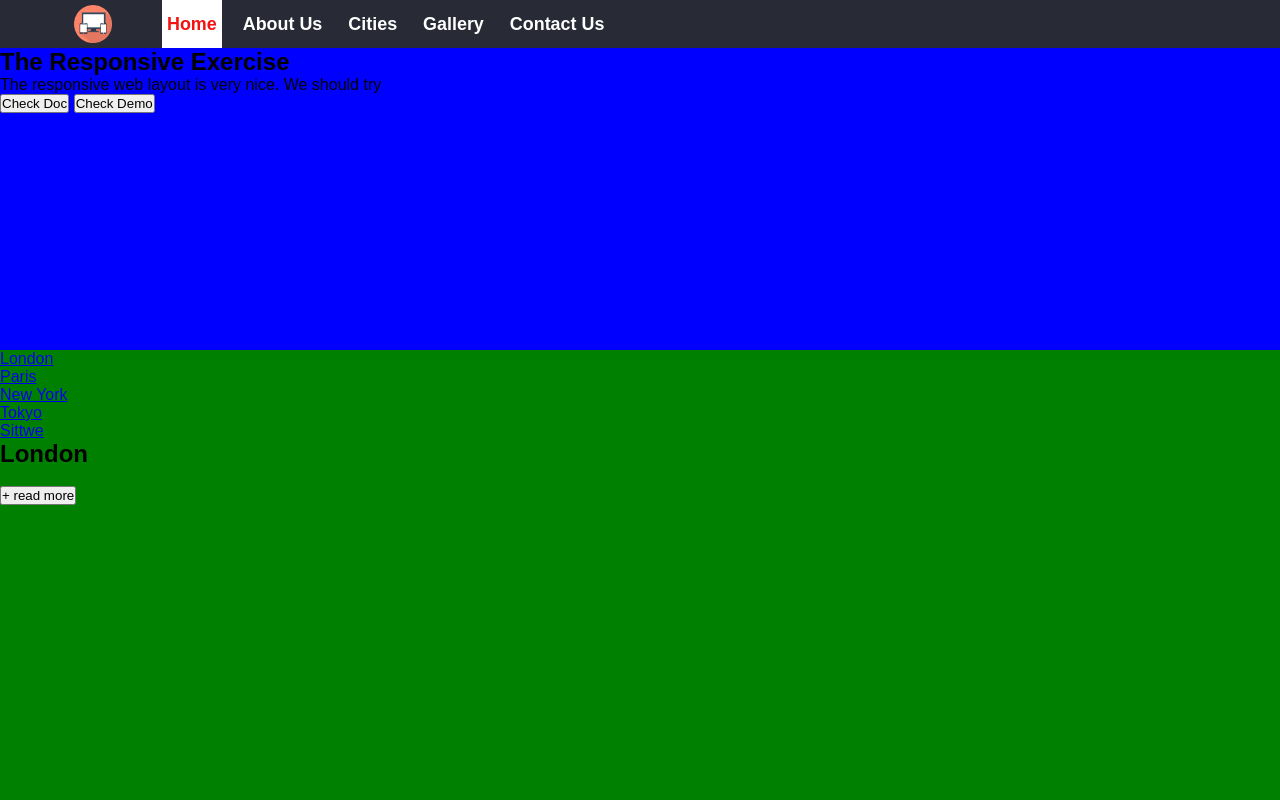
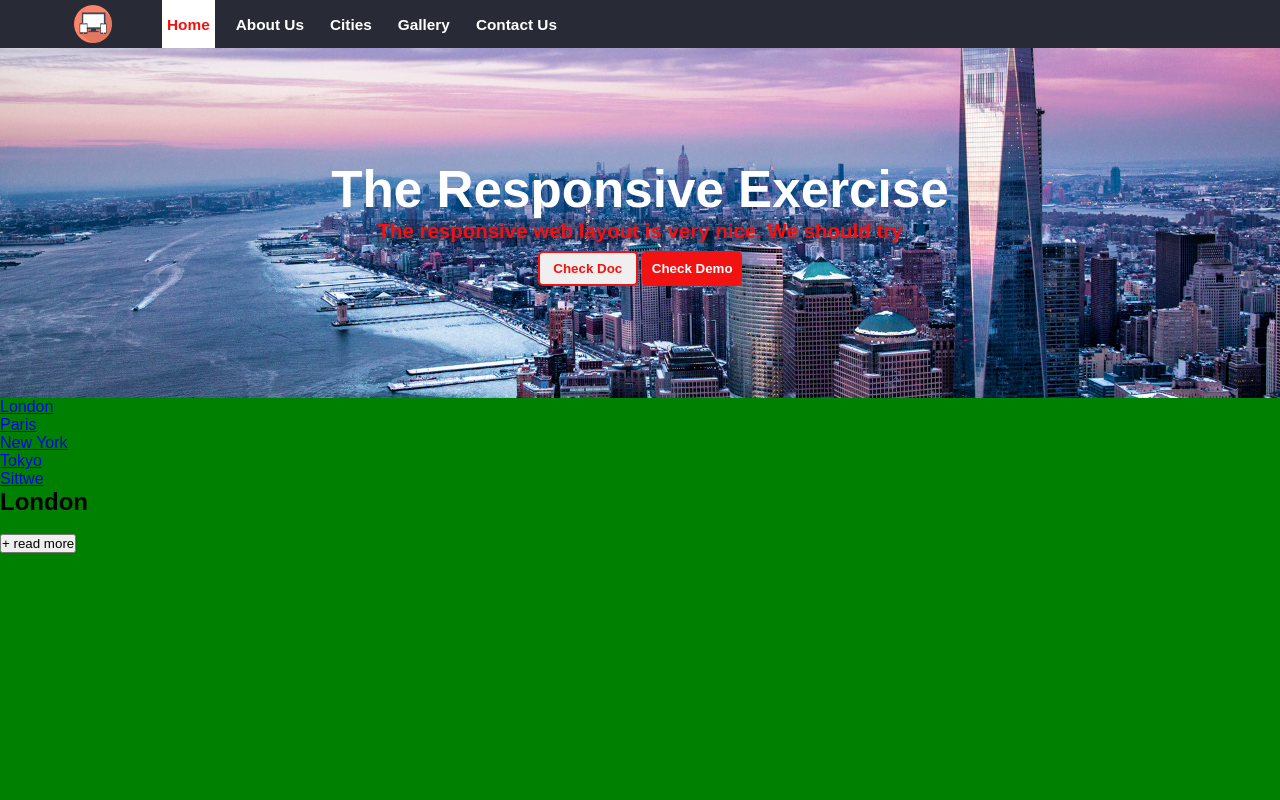
Before and after one commit to htoomgt/SERC_Basic_Web_Dev_Lessons, a plain HTML site: page day_12/responsive_exercise.html in a window 1280 px wide. Shown: the top 800 px of the page. Drawn offline with Linux system fonts and the light colour scheme.

Commit message:
jumbotron updated

```diff
--- a/day_12/responsive_exercise.html
+++ b/day_12/responsive_exercise.html
@@ -21,11 +21,13 @@
             <a href="#">Gallery</a>
             <a href="#">Contact Us</a>
         </nav>
-        <section>
+        <section id="section_jumbotron">
             <h1>The Responsive Exercise</h1>
             <p> The responsive web layout is very nice. We should try</p>
-            <button> Check Doc</button>
-            <button> Check Demo</button>
+            <div class="mt-8">
+                <button class="outlinedButton"> Check Doc</button>
+                <button class="fillButton"> Check Demo</button>
+            </div>
         </section>
     </header>
     <!-- header section end -->
--- a/day_12/styles/style_responsive.css
+++ b/day_12/styles/style_responsive.css
@@ -35,8 +35,8 @@ nav a{
     justify-content: center;
     align-items: center;
     margin-right: 16px;
-    font-size: 1.4vw;
-    font-weight: bold;
+    font-size: 1.2vw;
+    font-weight: 550;
     padding: 5px;
 }
 
@@ -53,9 +53,52 @@ nav a:nth-child(1){
     margin-right: 0px;
 }
 
+section#section_jumbotron{
+
+    background: url('../images/city-wallpapers-4k.jpg') no-repeat center fixed;
+    background-size:cover;
+    height: 350px;
+    display: flex;
+    flex-direction: column;
+    justify-content: center;
+    align-items: center;
+
+}
+section#section_jumbotron h1{
+    color: white;
+    font-size:4vw;
+    font-weight: bold;
+}
+section#section_jumbotron p{
+    color: #f21212;
+    font-size:1.6vw;
+    font-weight: 600;
+    background-color: rgba(0,0,0,0.2);
+}
+
+section#section_jumbotron .outlinedButton{
+    width: 100px;
+    height: 35px;
+    padding: 4px 8px;
+    border: 2px solid #f21212;
+    color: #f21212;
+    font-weight:550;
+    border-radius: 5px;
+}
+
+section#section_jumbotron .fillButton{
+    width: 100px;
+    height: 35px;
+    padding: 4px 8px;
+    border:none;
+    background-color: #f21212;
+    color: white;
+    font-weight:550;
+    border-radius: 5px;
+}
 
 main{
-    min-height: 500px;
+    height: 500px;
     background-color: green;
 }
 
@@ -63,3 +106,15 @@ footer{
     min-height: 80px;
     background-color: skyblue;
 }
+
+.mt-4{
+    margin-top : 4px;
+}
+
+.mt-6{
+    margin-top : 6px;
+}
+
+.mt-8{
+    margin-top : 8px;
+}
```
Also changed, not shown: day_12/images/city-wallpapers-4k.jpg (added).
